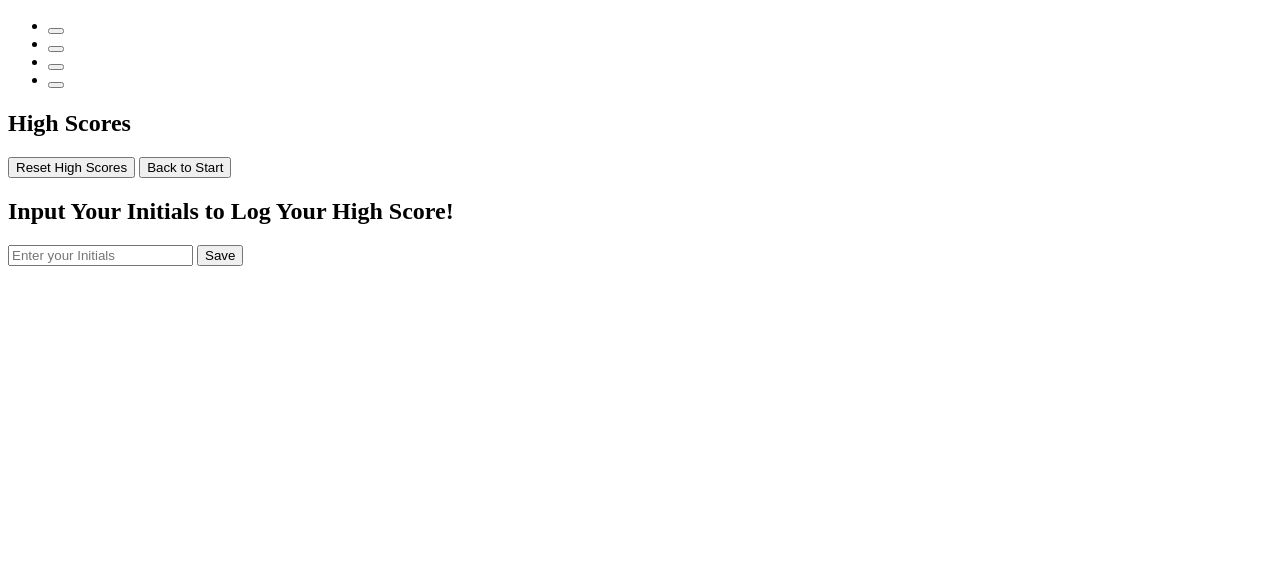
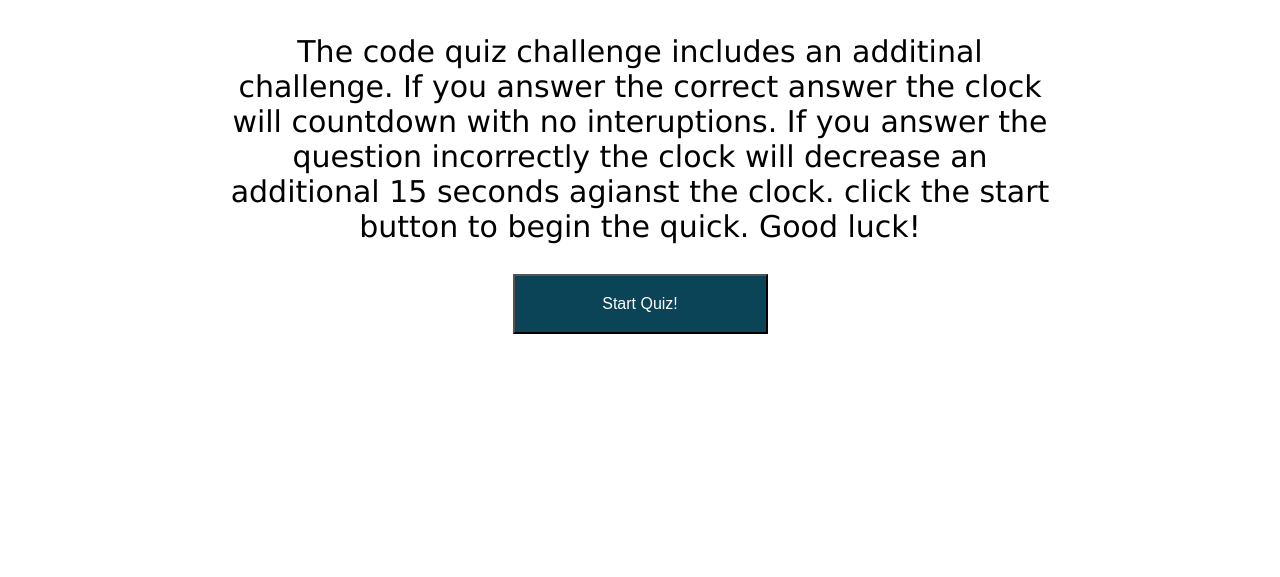
Before and after one commit to toddrgarner/code-quiz, a plain HTML site: page index.html in a window 1280 px wide. Shown: the part 223-800 px from the top of the page. Drawn offline with Linux system fonts and the light colour scheme; the site is published under a folder, as on GitHub Pages, so addresses that start at the root find nothing.

Commit message:
corrected path for js and css to html

```diff
--- a/index.html
+++ b/index.html
@@ -5,7 +5,7 @@
 <head>
     <meta charset="UTF-8">
     <title>Code Quiz</title>
-    <link rel="stylesheet" href="/Assets/css/style.css" />
+    <link rel="stylesheet" href="./Assets/css/style.css" />
 </head>
 
 <body>
@@ -55,7 +55,7 @@
         </section>
     </main>
     <!-- JavaScript Source -->
-    <script src="/Assets/js/script.js"></script>
+    <script src="./Assets/js/script.js"></script>
 </body>
 
 </html>
```
